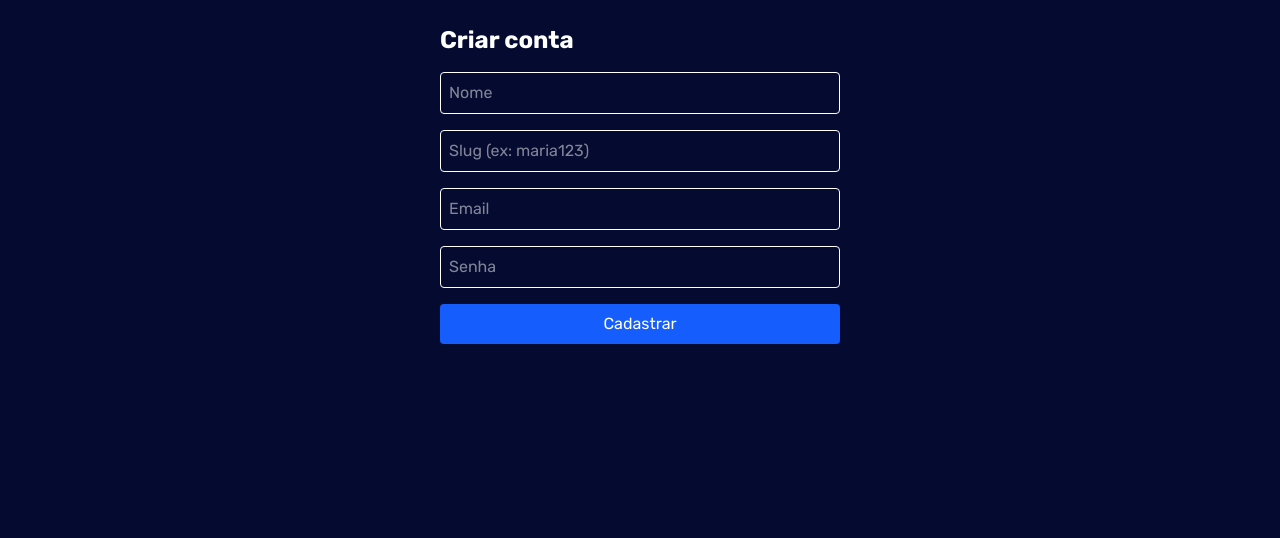
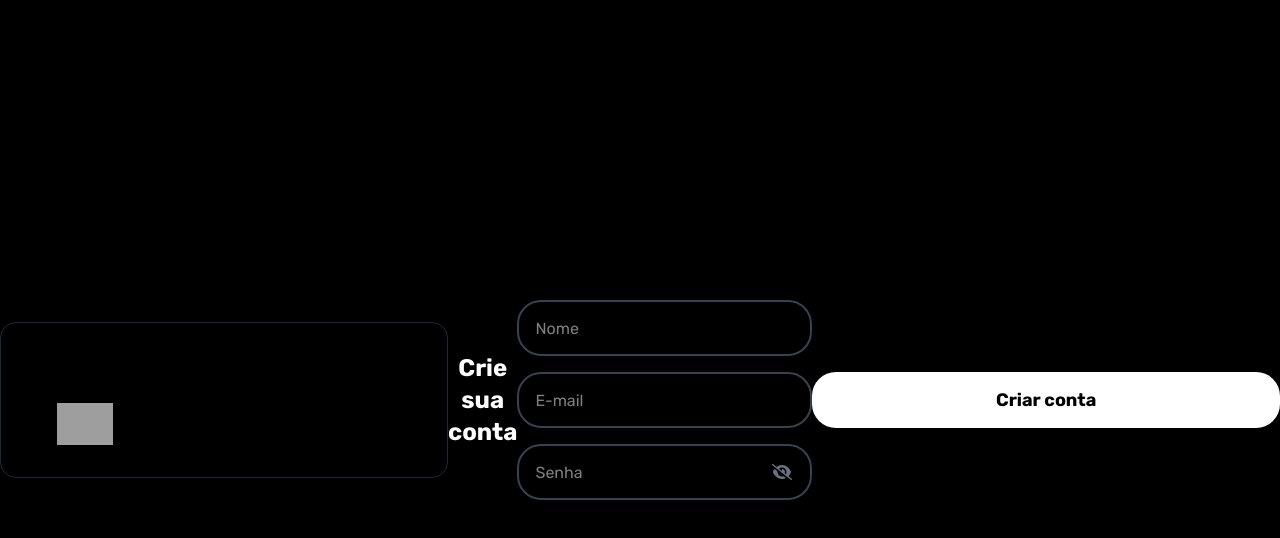
Before and after one commit to luanamessias12/frontend-conexao, a Next.js app: page /signup in a window 1280 px wide. Shown: the top 538 px of the page. Built offline with nearby package versions, Linux system fonts and the light colour scheme; grey boxes are pictures that could not be loaded.

Commit message:
mudanças no cadastro

```diff
--- a/src/app/(auth)/signup/page.tsx
+++ b/src/app/(auth)/signup/page.tsx
@@ -1,94 +1,91 @@
 "use client";
 
+import { Input } from "@/components/ui/input";
+import { Button } from "@/components/ui/button";
+import { Logo } from "@/components/ui/logo";
+import { useRouter } from "next/navigation";
 import { useState } from "react";
-import { useRouter } from "next/navigation";
-import { createUserWithEmailAndPassword, updateProfile } from "firebase/auth";
-import { doc, setDoc } from "firebase/firestore";
+import { createUserWithEmailAndPassword } from "firebase/auth";
+import { setDoc, doc } from "firebase/firestore";
 import { auth, db } from "@/firebase";
 
-export default function SignupPage() {
-  const router = useRouter();
+export default function Signup() {
   const [name, setName] = useState("");
-  const [slug, setSlug] = useState("");
   const [email, setEmail] = useState("");
   const [password, setPassword] = useState("");
+  const [loading, setLoading] = useState(false);
   const [error, setError] = useState("");
+  const router = useRouter();
 
-  const handleSignup = async (e: React.FormEvent) => {
-    e.preventDefault();
+  const handleSignup = async () => {
+    setLoading(true);
     setError("");
 
     try {
-      // Cria o usuário no Auth
-      const userCredential = await createUserWithEmailAndPassword(auth, email, password);
+      const userCredential = await createUserWithEmailAndPassword(
+        auth,
+        email,
+        password
+      );
       const user = userCredential.user;
 
-      // Atualiza o displayName (opcional)
-      await updateProfile(user, { displayName: name });
+      const slug = name.toLowerCase().replace(/\s+/g, "-");
 
-      // Cria o documento do usuário no Firestore com base no slug
-      await setDoc(doc(db, "users", slug), {
-        uid: user.uid,
+      await setDoc(doc(db, "users", user.uid), {
         name,
-        email,
+        email: user.email,
         slug,
-        avatar: "/default-avatar.png",
-        cover: "/default-cover.jpg",
         bio: "",
         link: "",
-        postCount: 0,
       });
 
-      // Redireciona para a página inicial após o cadastro
       router.push("/home");
     } catch (err: any) {
-      console.error(err);
-      setError("Erro ao cadastrar. Tente novamente.");
+      console.error("Erro ao cadastrar:", err);
+      setError(err.message || "Erro ao criar conta");
+    } finally {
+      setLoading(false);
     }
   };
 
   return (
-    <form onSubmit={handleSignup} className="p-6 max-w-md mx-auto space-y-4">
-      <h1 className="text-2xl font-bold">Criar conta</h1>
+    <div className="min-h-screen flex items-center justify-center bg-black text-white">
+      <div className="w-full max-w-md space-y-6 p-8 border border-gray-800 rounded-2xl">
+        <div className="max-w-lg mx-auto mt-12 px-6">
+          <Logo size={56} />
+        </div>
+      </div>
+      <h1 className="text-2xl font-bold text-center">Crie sua conta</h1>
 
-      <input
-        type="text"
-        placeholder="Nome"
-        value={name}
-        onChange={(e) => setName(e.target.value)}
-        className="w-full p-2 border rounded"
-        required
+      <div className="space-y-4">
+        <Input
+          placeholder="Nome"
+          value={name}
+          onChange={(value) => setName(value)}
+        />
+        <Input
+          placeholder="E-mail"
+          value={email}
+          onChange={(value) => setEmail(value)}
+        />
+        <Input
+          placeholder="Senha"
+          password
+          value={password}
+          onChange={(value) => setPassword(value)}
+          onEnter={handleSignup}
+        />
+      </div>
+
+      {error && <p className="text-red-500 text-sm text-center">{error}</p>}
+
+      <Button
+        label={loading ? "Criando conta..." : "Criar conta"}
+        onClick={handleSignup}
+        disabled={loading}
+        className="w-full"
+        size={1}
       />
-      <input
-        type="text"
-        placeholder="Slug (ex: maria123)"
-        value={slug}
-        onChange={(e) => setSlug(e.target.value)}
-        className="w-full p-2 border rounded"
-        required
-      />
-      <input
-        type="email"
-        placeholder="Email"
-        value={email}
-        onChange={(e) => setEmail(e.target.value)}
-        className="w-full p-2 border rounded"
-        required
-      />
-      <input
-        type="password"
-        placeholder="Senha"
-        value={password}
-        onChange={(e) => setPassword(e.target.value)}
-        className="w-full p-2 border rounded"
-        required
-      />
-
-      {error && <p className="text-red-500">{error}</p>}
-
-      <button type="submit" className="w-full bg-blue-600 text-white py-2 rounded">
-        Cadastrar
-      </button>
-    </form>
+    </div>
   );
 }
--- a/src/components/ui/button.tsx
+++ b/src/components/ui/button.tsx
@@ -1,20 +1,28 @@
+import React from "react";
+
 type Props = {
   label: string;
-    onClick? : () => void;
-    size:  1 | 2 | 3;
-}
+  onClick?: () => void;
+  size: 1 | 2 | 3;
+  disabled?: boolean;
+  className?: string;
+};
 
-export const Button = ({ label, onClick, size}: Props) => {
+export const Button = ({ label, onClick, size, disabled, className }: Props) => {
   return (
     <div
-        onClick={onClick}
-        className={`flex justify-center items-center cursor-pointer bg-white text-black font-bold rounded-3xl px-4 py-2
-         ${size === 1 && 'h-14 text-lg'}
-         ${size === 2 && 'h-11 text-md'}
-         ${size === 3 && 'h-7 text-xs'}`}
+      onClick={disabled ? undefined : onClick}
+      className={`
+        flex justify-center items-center cursor-pointer bg-white text-black font-bold rounded-3xl px-4 py-2
+        ${size === 1 ? "h-14 text-lg" : ""}
+        ${size === 2 ? "h-11 text-md" : ""}
+        ${size === 3 ? "h-7 text-xs" : ""}
+        ${disabled ? "opacity-50 cursor-not-allowed" : ""}
+        ${className ?? ""}
+      `}
+      aria-disabled={disabled}
     >
       {label}
     </div>
-
   );
-}
+};
```
Lines whose indentation alone changed are shown as unchanged.
